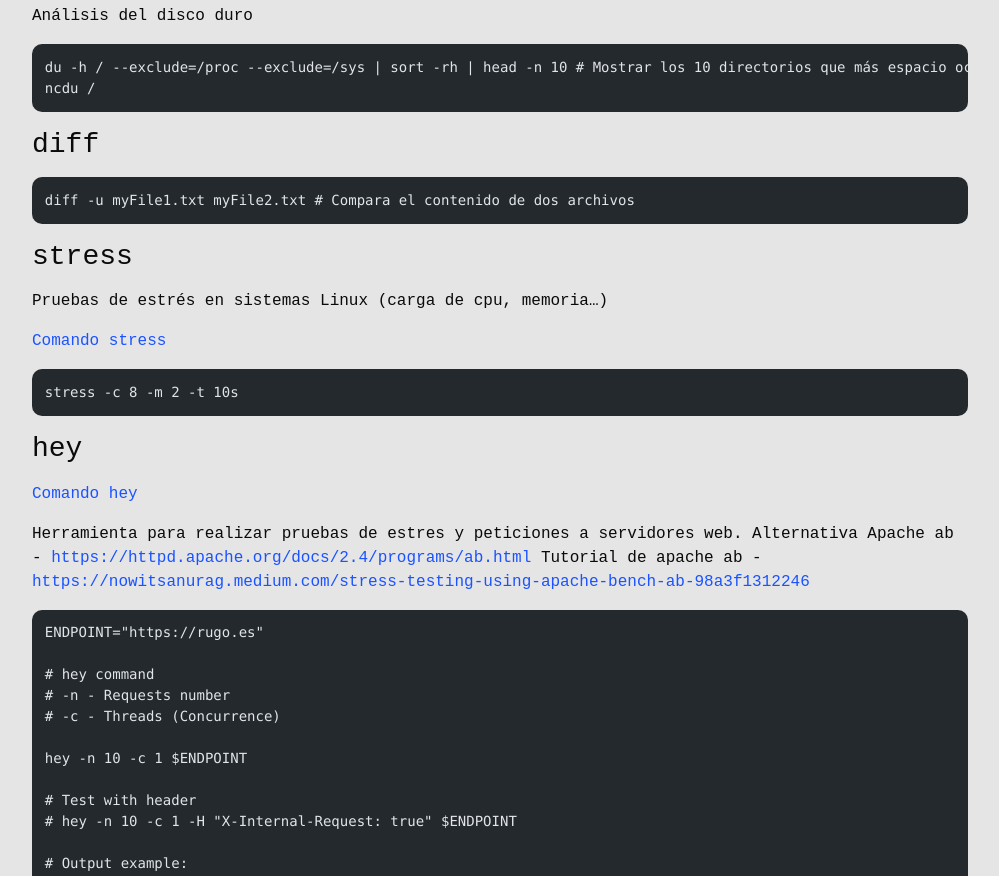
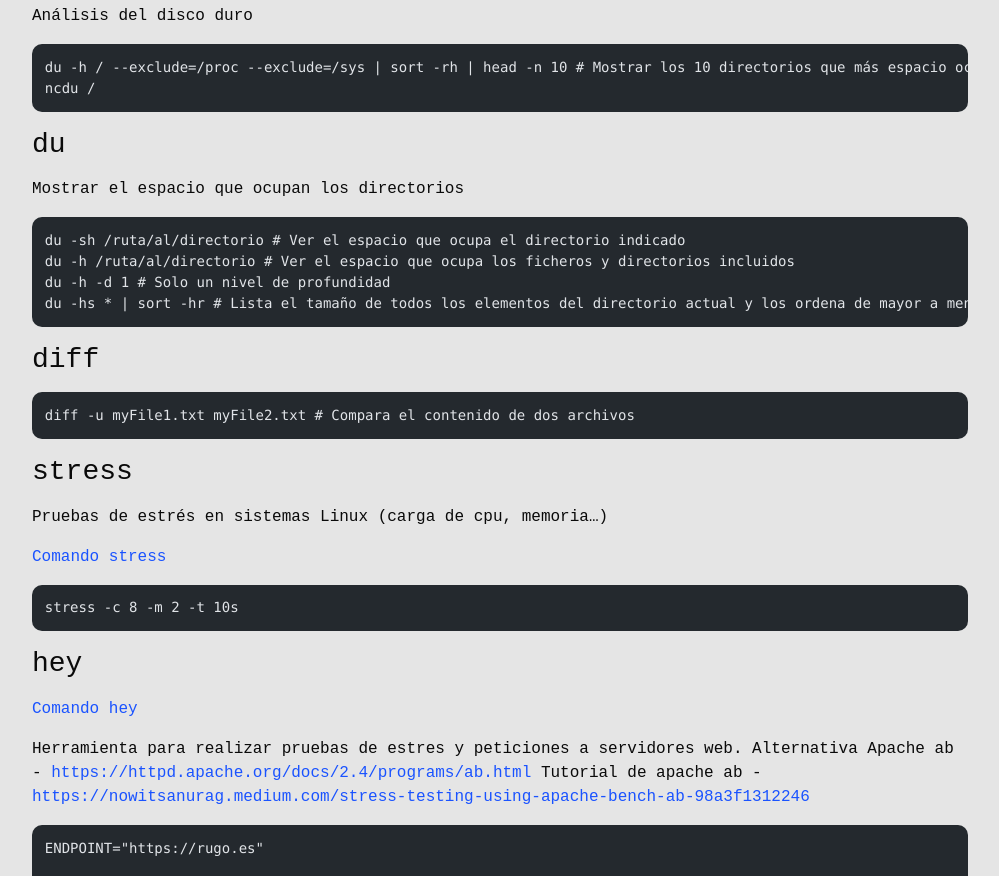
Before and after one commit to rugo-es/rugo-es, an Astro site: page /blog/cheatsheet_bash.md in a window 1280 px wide. Shown: the part 3480-4356 px from the top of the page, without its empty margins (140-1139 px from the left). Built offline with nearby package versions, Linux system fonts and the light colour scheme; Astro itself is replaced by a stand-in of ours; code samples lack their colours; a web font is replaced by a local one.

Commit message:
du command added to linux commands

````diff
--- a/src/content/blog/cheatsheet_bash.md
+++ b/src/content/blog/cheatsheet_bash.md
@@ -155,6 +155,17 @@ Análisis del disco duro
 ```bash
 du -h / --exclude=/proc --exclude=/sys | sort -rh | head -n 10 # Mostrar los 10 directorios que más espacio ocupan del sistema
 ncdu /
+```
+
+### du
+
+Mostrar el espacio que ocupan los directorios
+
+```bash
+du -sh /ruta/al/directorio # Ver el espacio que ocupa el directorio indicado
+du -h /ruta/al/directorio # Ver el espacio que ocupa los ficheros y directorios incluidos
+du -h -d 1 # Solo un nivel de profundidad
+du -hs * | sort -hr # Lista el tamaño de todos los elementos del directorio actual y los ordena de mayor a menor
 ```
 
 
````
